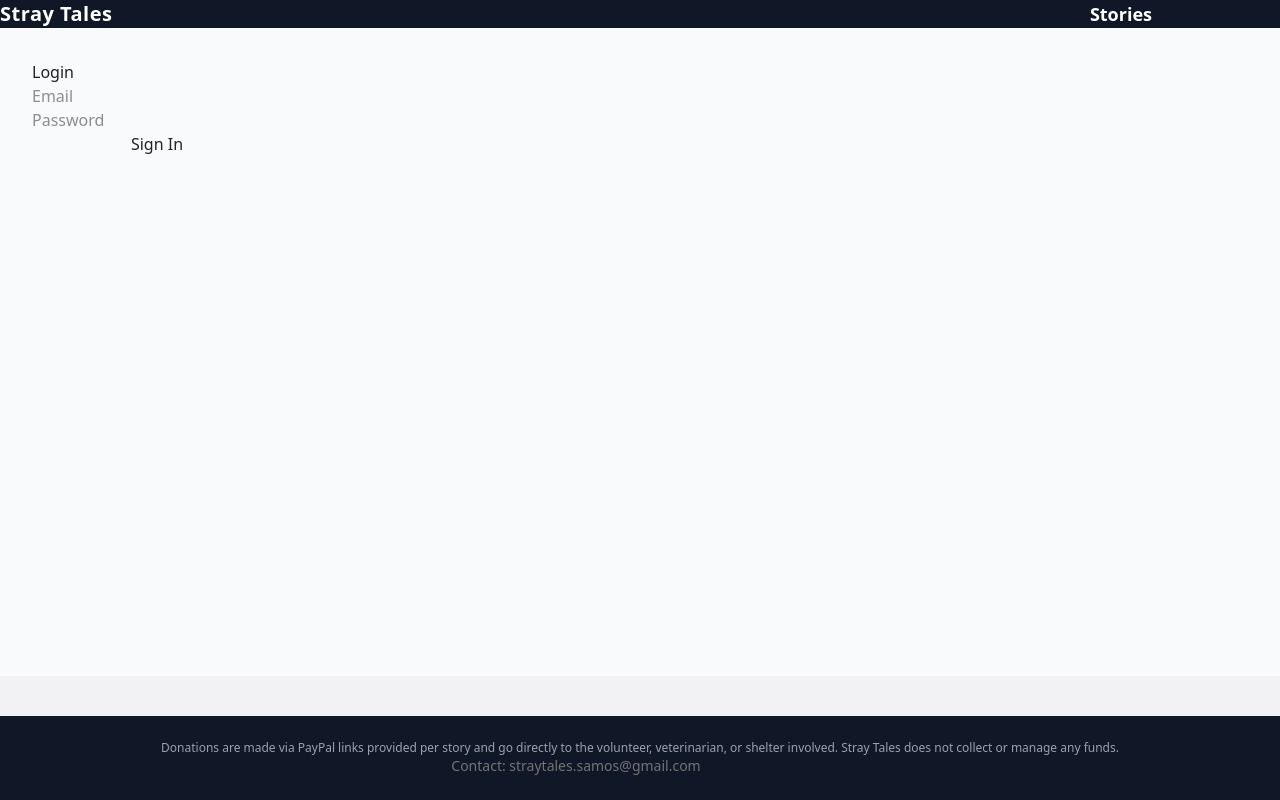
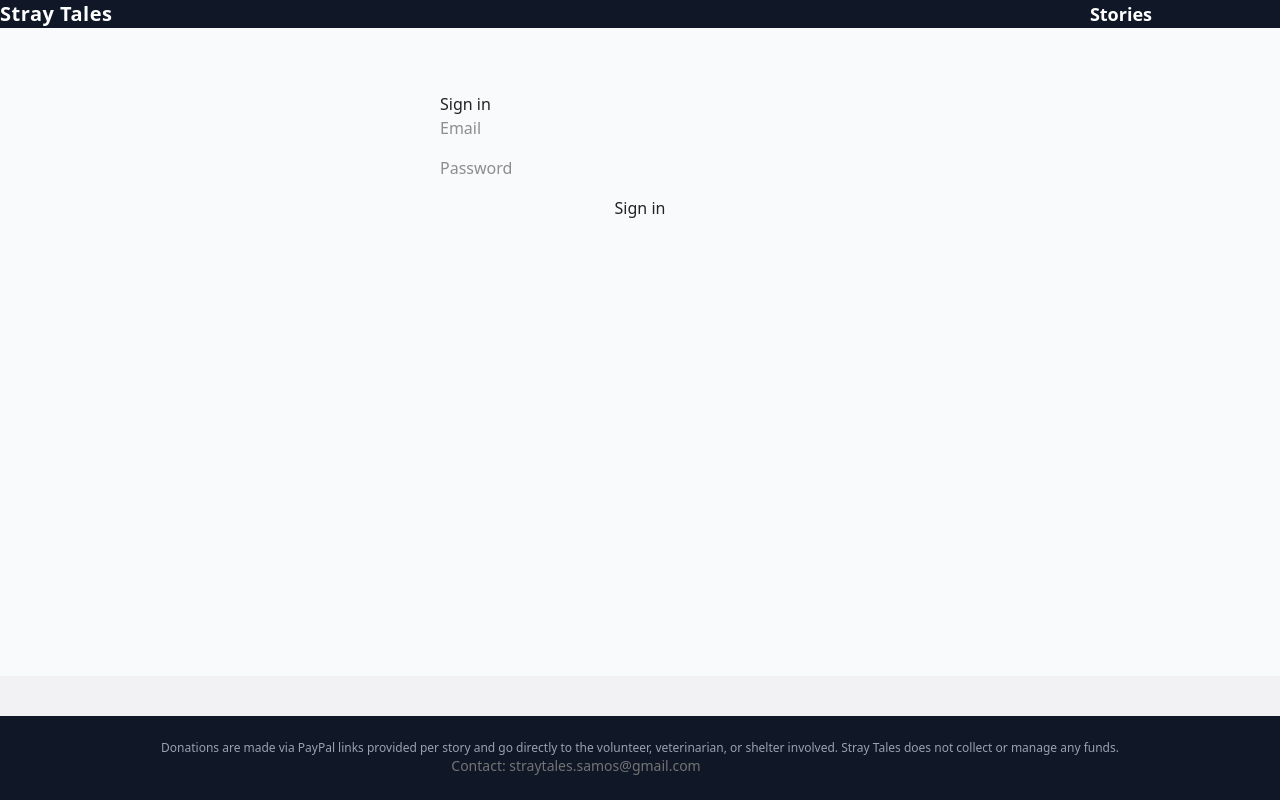
Before and after one commit to Felicia-Doumani/stray-tales, a Next.js app: page /login in a window 1280 px wide. Built offline with nearby package versions, Linux system fonts and the light colour scheme; no server answers.

Commit message:
tryinf to fix live login

```diff
--- a/src/app/actions/login.tsx
+++ /dev/null
@@ -1,18 +0,0 @@
-"use server";
-
-import { createClient } from "@/lib/supabase/server";
-import { redirect } from "next/navigation";
-
-export async function login(formData: FormData) {
-  const email = formData.get("email") as string;
-  const password = formData.get("password") as string;
-
-  const supabase = await createClient();
-  const { error } = await supabase.auth.signInWithPassword({ email, password });
-
-  if (error) {
-    redirect("/login?error=1");
-  }
-
-  redirect("/stories");
-}
--- a/src/app/login/page.tsx
+++ b/src/app/login/page.tsx
@@ -1,15 +1,63 @@
 // src/app/login/page.tsx
-import { login } from "@/app/actions/login";
+"use client";
+
+import { useState } from "react";
+import { useRouter } from "next/navigation";
+import { createClient } from "@/lib/supabase/client";
 
 export default function LoginPage() {
+  const supabase = createClient();
+  const router = useRouter();
+  const [error, setError] = useState<string>("");
+
+  async function handleLogin(formData: FormData) {
+    setError("");
+
+    const email = formData.get("email") as string;
+    const password = formData.get("password") as string;
+
+    const { error } = await supabase.auth.signInWithPassword({
+      email,
+      password,
+    });
+
+    if (error) {
+      setError("Invalid email or password");
+      return;
+    }
+
+    router.push("/stories");
+    router.refresh();
+  }
+
   return (
-    <div style={{ padding: "2rem" }}>
-      <h1>Login</h1>
+    <div style={{ maxWidth: "400px", margin: "4rem auto" }}>
+      <h1>Sign in</h1>
 
-      <form action={login} style={{ display: "flex", flexDirection: "column", width: "250px" }}>
-        <input name="email" type="email" placeholder="Email" required />
-        <input name="password" type="password" placeholder="Password" required />
-        <button type="submit">Sign In</button>
+      <form action={handleLogin}>
+        <input
+          name="email"
+          type="email"
+          placeholder="Email"
+          required
+          style={{ display: "block", width: "100%", marginBottom: "1rem" }}
+        />
+
+        <input
+          name="password"
+          type="password"
+          placeholder="Password"
+          required
+          style={{ display: "block", width: "100%", marginBottom: "1rem" }}
+        />
+
+        {error && (
+          <p style={{ color: "red", marginBottom: "1rem" }}>{error}</p>
+        )}
+
+        <button type="submit" style={{ width: "100%" }}>
+          Sign in
+        </button>
       </form>
     </div>
   );
```
